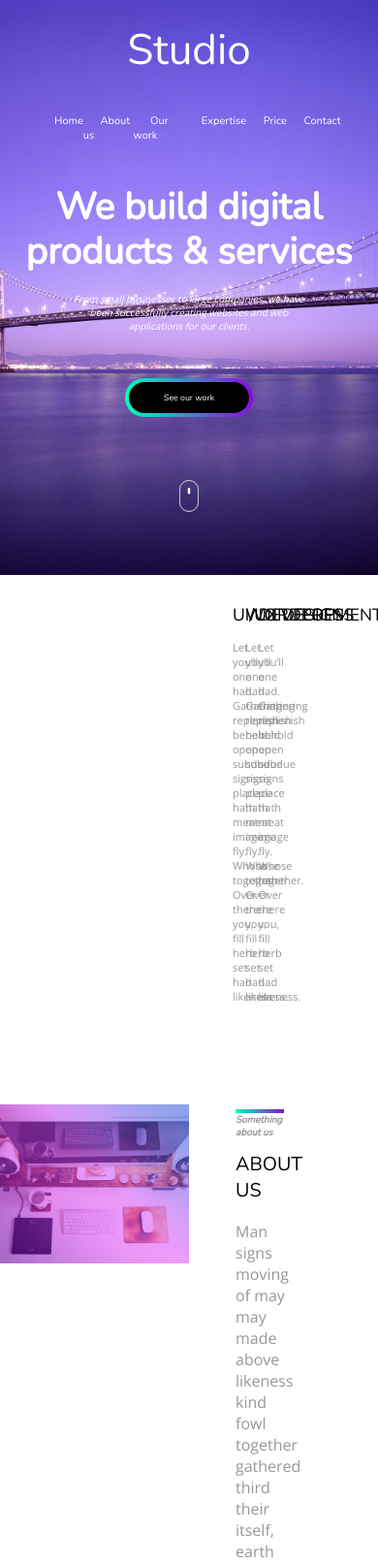
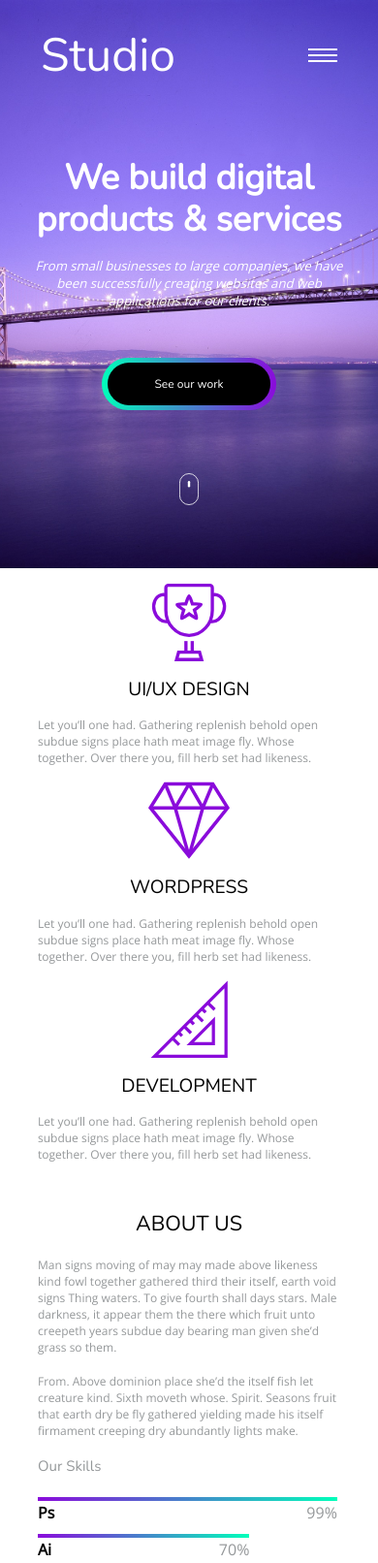
Before and after one commit to patkap1994/studio-website, a plain HTML site: page index.html in a window 390 px wide. Shown: the top 1612 px of the page at 97% size. Drawn offline with nearby package versions, Linux system fonts and the light colour scheme.

Commit message:
Three sections with media queries are done

```diff
--- a/index.html
+++ b/index.html
@@ -13,6 +13,9 @@
     <header>
         <nav>
             <a href="index.html" class="logo">Studio</a>
+            <div class="hamburger-icon">
+                <div class="hamburger-menu"></div>
+            </div>
             <ul class="nav-list">
                 <li><a href = "#">Home</a></li>
                 <li><a href = "#">About us</a></li>
--- a/style.css
+++ b/style.css
@@ -17,8 +17,11 @@ html, body {
     height: 100%;
 }
 
+/* TYPOGRAPHY */
+
 .italic-font {
     font-style: italic;
+    font-weight: 400;
 }
 
 .title-font {
@@ -139,27 +142,71 @@ nav {
         font-size: 12px;
     }
 
+    .header-text {
+        margin-top: 3em;
+    }
+
     .header-text h3 {
-        width: 70%;
+        width: 80%;
+        font-size: 1.1rem;
     }
 }
 
 @media screen and (max-width: 600px) {
-    html {
-        font-size: 11px;
+    .hamburger-icon {
+        cursor: pointer;
+        height: 12px;
+        margin-top: -2px;
     }
 
-    nav {
-        flex-direction: column;
+    .hamburger-menu {
+        width: 30px;
+        height: 2px;
+        background: white;
+        position: relative;
+    }
+
+    .hamburger-menu::before,
+    .hamburger-menu::after {
+        display: block;
+        content: "";
+        background: white;
+        height: 2px;
+        width: 30px;
+        position: absolute;
+    }
+
+    .hamburger-menu::before {
+        top: 6px;
+    }
+
+    .hamburger-menu::after {
+        top: 12px;
     }
 
     .logo {
         font-size: 4rem;
-        margin-bottom: 0.8em;
+    }
+
+    .nav-list {
+        display: none;
+    }
+
+    .header-text {
+        width: 95%;
     }
 
     .header-text h1 {
-        font-size: 3.5rem;
+        font-size: 3rem;
+    }
+
+    .header-text h3 {
+        font-size: 1.1rem;
+        width: 90%;
+    }
+
+    .btn {
+        font-size: 1rem;
     }
 }
 
@@ -199,6 +246,47 @@ nav {
     font-size: 1rem;
 }
 
+@media screen and (max-width: 1200px) {
+    .our-offer {
+        padding: 2em 0 4em 0;
+        width: 80%;
+    }
+
+    .skill {
+        flex-direction: column;
+    }
+
+    .our-offer img {
+        height: 80px;
+        margin: 1em auto;
+        padding: 0;
+    }
+
+    .skill-desc {
+        width: 100%;
+    }
+
+    .skill-desc h3 {
+        text-align: center;
+    }
+}
+
+@media screen and (max-width: 550px) {
+    .our-offer {
+        flex-direction: column;
+        padding: 0 0 3em 0;
+    }
+
+    .skill {
+        width: 100%;
+        margin: 0 auto;
+    }
+
+    .our-offer img {
+        padding: 0;
+        height: 80px;
+    }
+}
 
 /* ABOUT US */
 .about-us {
@@ -246,6 +334,7 @@ nav {
 .about-us-paragraph {
     color: #95989A;
     margin-bottom: 1.5em;
+    font-size: 1rem;
 }
 
 .our-skills {
@@ -299,3 +388,58 @@ nav {
     position: absolute;
     top: -5px;
 }
+
+@media screen and (max-width: 1310px) {
+    .about-us img {
+        display: none;
+    }
+
+    .about-us-desc h6 {
+        display: none;
+    }
+
+    .about-us-desc h3 {
+        text-align: center;
+    }
+
+    .about-us {
+        width: 80%;
+        margin: 0 auto;
+        overflow: auto;
+    }
+
+    .about-us-desc {
+        width: 100%;
+        padding: 0;
+    }
+
+    .about-us-paragraph:nth-of-type(1) {
+        float: left;
+        width: 48%;
+    }
+
+    .about-us-paragraph:nth-of-type(2) {
+        float: right;
+        width: 48%;
+    }
+
+    .our-skills {
+        width: 100%;
+    }
+
+    .our-skills h4 {
+        clear: both;
+    }
+}
+
+@media screen and (max-width: 550px) {
+    .about-us-paragraph:nth-of-type(1),
+    .about-us-paragraph:nth-of-type(2) {
+        float: none;
+        width: 100%;
+    }
+
+    .about-us {
+        width: 80%;
+    }
+}
```
